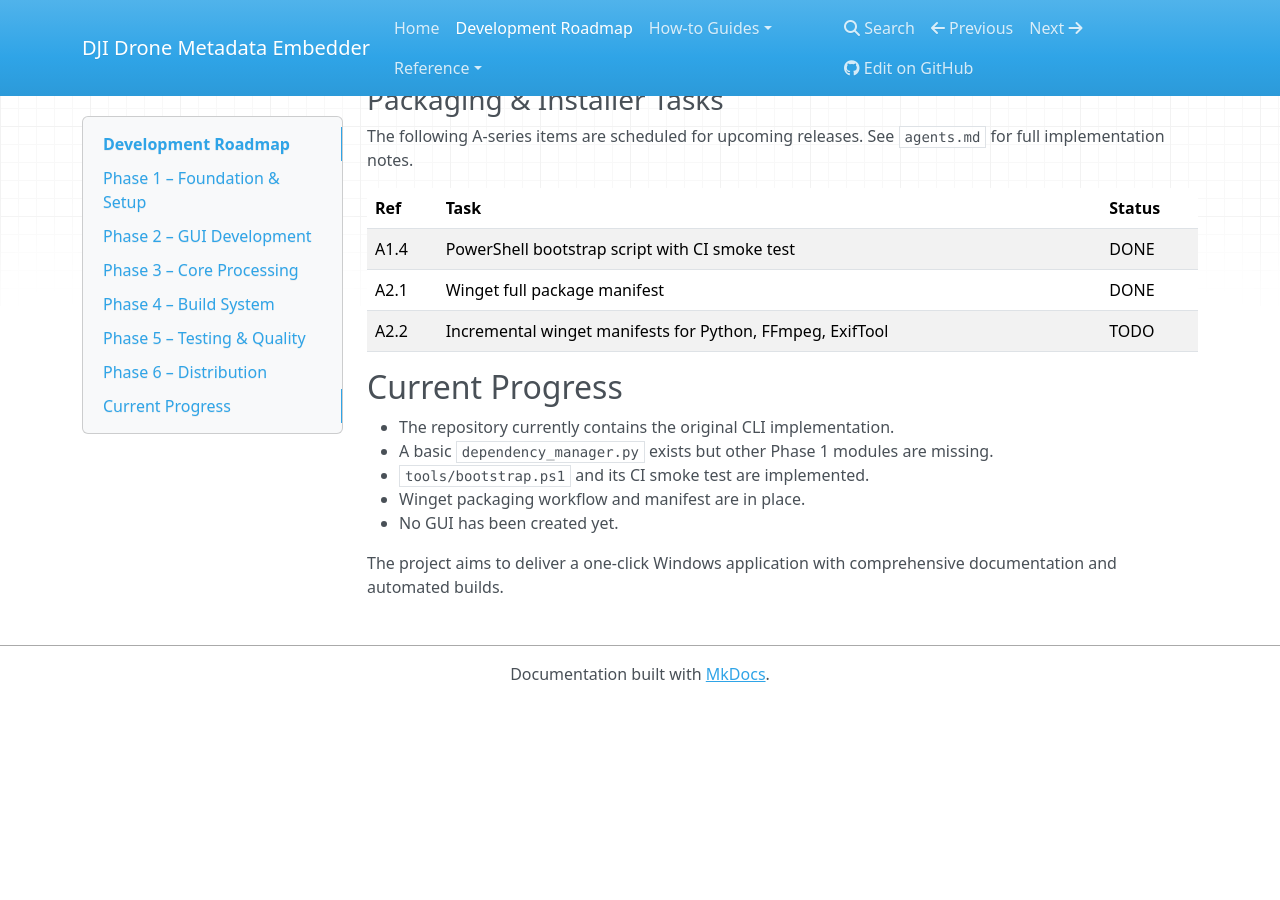
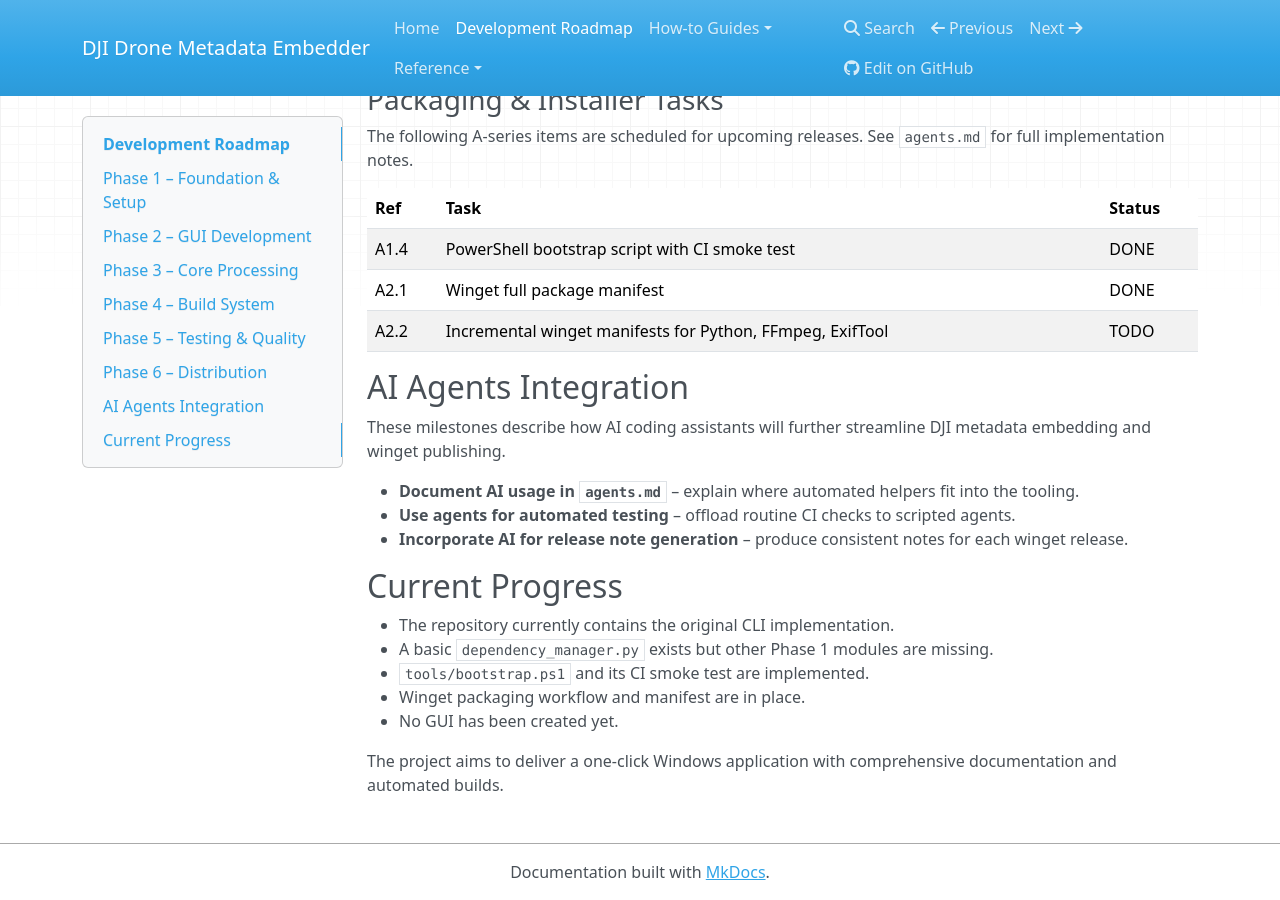
Before and after one commit to CallMarcus/dji-drone-metadata-embedder, an MkDocs documentation site: the page built from docs/development_roadmap.md, in a window 1280 px wide and 900 px high, scrolled down 866 px. Built offline with MkDocs 1.6.1, drawn with Linux system fonts in a browser that asks for light colours; nearby versions of some CDN libraries; before the commit the page ends 1568 px from its top, so only the background shows below that.

Commit message:
docs: add AI agents integration section

```diff
--- a/docs/development_roadmap.md
+++ b/docs/development_roadmap.md
@@ -36,6 +36,13 @@ The following A-series items are scheduled for upcoming releases. See `agents.md
 | A2.1 | Winget full package manifest                                    | DONE   |
 | A2.2 | Incremental winget manifests for Python, FFmpeg, ExifTool       | TODO   |
 
+## AI Agents Integration
+These milestones describe how AI coding assistants will further streamline DJI metadata embedding and winget publishing.
+
+- **Document AI usage in `agents.md`** – explain where automated helpers fit into the tooling.
+- **Use agents for automated testing** – offload routine CI checks to scripted agents.
+- **Incorporate AI for release note generation** – produce consistent notes for each winget release.
+
 ## Current Progress
 - The repository currently contains the original CLI implementation.
 - A basic `dependency_manager.py` exists but other Phase 1 modules are missing.
```
